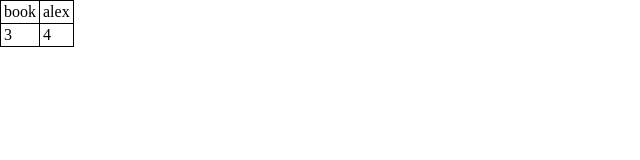
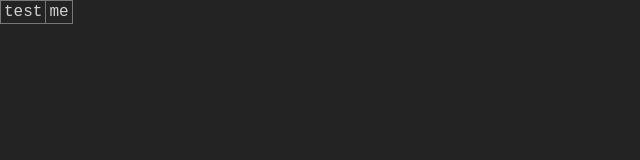
Before and after one commit to alexkozlovm/js-projects, a plain HTML site: page index.html in a window 1280 px wide. Shown: the whole page, without its empty margins (0-640 px from the left). Drawn offline with Linux system fonts and the light colour scheme.

Commit message:
added renderlibrary() and able to create add book to the area using classes
i

```diff
--- a/index.html
+++ b/index.html
@@ -9,14 +9,8 @@
     <body>
 
         <table>
-        <tr>
-            <td id="r1c1">1</td>
-            <td id="r2c1">2</td>
-        </tr>
-        <tr>
-            <td id="r1c2">3</td>
-            <td id="r2c2">4</td>
-        </tr>
+            <tbody id="table-body">
+            </tbody>
         </table>
 
         <script src="scripts/library.js"></script>
--- a/scripts/library.js
+++ b/scripts/library.js
@@ -1,7 +1,5 @@
-const r1c1 = document.querySelector("#r1c1");
-const r2c1 = document.querySelector("#r2c1");
-const r1c2 = document.querySelector("#r1c2");
-const r2c2 = document.querySelector("#r2c2");
+// Select the table body where rows will be added
+const tableBody = document.querySelector("#table-body");
 
 const myLibrary = [];
 
@@ -13,12 +11,26 @@ function Book(title, author) {
 
 function addBookToLibrary(title, author) {
     myLibrary.push(new Book(title, author));
+    console.log("Book added to library:", title, author);
 }
 
-addBookToLibrary("book", "alex");
+function renderLibrary() {
+    tableBody.innerHTML = "";
 
-for (let i = 0; i < myLibrary.length; i++) {
-    console.log(myLibrary[i]);
-    r1c1.innerHTML = myLibrary[i].title;
-    r2c1.innerHTML = myLibrary[i].author;
+    myLibrary.forEach((book) => {
+        const row = document.createElement("tr");
+
+        const titleCell = document.createElement("td");
+        titleCell.textContent = book.title;
+
+        const authorCell = document.createElement("td");
+        authorCell.textContent = book.author;
+
+        row.appendChild(titleCell);
+        row.appendChild(authorCell);
+        tableBody.appendChild(row);
+    });
 }
+
+addBookToLibrary("test", "me");
+renderLibrary();
--- a/style.css
+++ b/style.css
@@ -51,19 +51,25 @@ table {
 
 tr {
     border: 1px;
-    border-color: black;
+    border-color: rgb(119, 119, 119);
     border-style: solid;
 }
 
 td {
     border: 1px;
-    border-color: black;
+    border-color: rgb(119, 119, 119);
     border-style: solid;
     padding: 3px;
 }
 
 table {
     border: 1px;
-    border-color: black;
+    border-color: rgb(119, 119, 119);
     border-style: solid;
 }
+
+body {
+	font-family: 'Courier New', Courier, monospace;
+	background-color: #232323;
+	color: #d1d1d1;
+}
```
Lines whose indentation alone changed are shown as unchanged.
